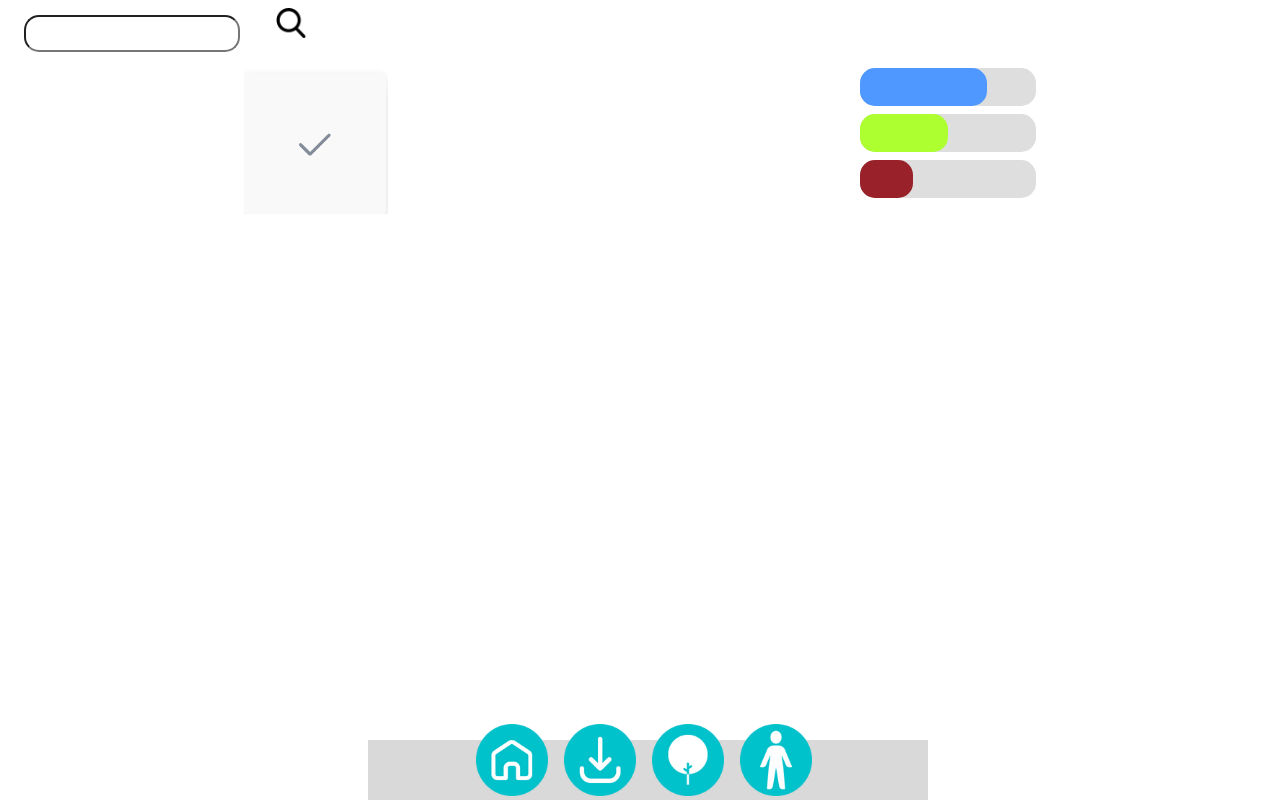
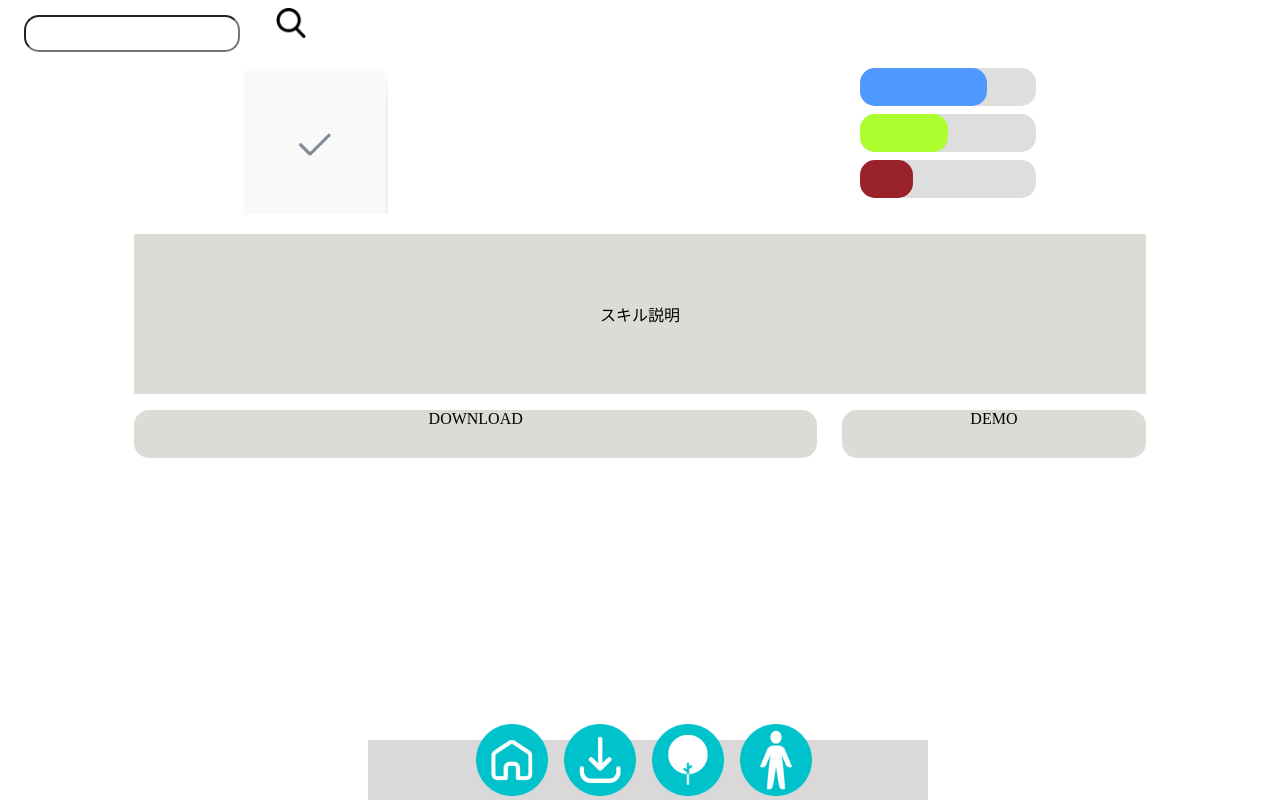
Before and after one commit to YooDW/th_226, a plain HTML site: page skill_download.html in a window 1280 px wide. Drawn offline with Linux system fonts and the light colour scheme.

Commit message:
downloadpage

```diff
--- a/css/skill_download.css
+++ b/css/skill_download.css
@@ -70,3 +70,34 @@
     color: #111;
     border-radius: 15px;
 }
+
+.skill_explain{
+    margin: 1rem auto;
+    background-color: #dcdcd6;
+    width: 80%;
+    height: 10rem;
+    display: flex;
+    justify-content: center;
+    align-items: center;
+}
+
+#button_li{
+    display: flex;
+    justify-content: center;
+
+
+
+}
+#button_li .down{
+    border-radius: 15px;
+    width: 54%;
+    background-color: #dcdcd6;
+    margin-right: 2%;
+    height: 3rem;
+}
+#button_li .demo{
+    border-radius: 15px;
+    width: 24%;
+    height: 3rem;
+    background-color: #dcdcd6;
+}
--- a/skill_download.html
+++ b/skill_download.html
@@ -34,14 +34,21 @@
             </div>
         </div>
     </div>
+
+    <div class="skill_explain">スキル説明</div>
+    <div id="button_li">
+        <div class="down">DOWNLOAD</div>
+        <div class="demo">DEMO</div>
+    </div>
+
         <div class="menu">
             <footer>
                 <nav class="navi">
                     <ul>
-                        <li><a href="main.html"><img class="liI" src="image/2.png"></a></li>
+                        <li><a href="main.html"><img class="liI" src="image/2.png" ></a></li>
                         <li><a href="skill.html"><img class="liI" src="image/3.png"></a></li>
-                        <li><a href="skill_download.html"><img class="liI" src="image/4.png"></a></li>
-                        <li><img class="liI" src="image/5.png"></li>
+                        <li><a href=""><img class="liI" src="image/4.png"></a></li>
+                        <li><a href=""><img class="liI" src="image/5.png"></a></li>
                     </ul>
                 </nav>
             </footer>
```
Also changed, not shown: main.html (+2 -1 lines), skill.html (+6 -5 lines), css/skill.css (line endings or trailing spaces).
